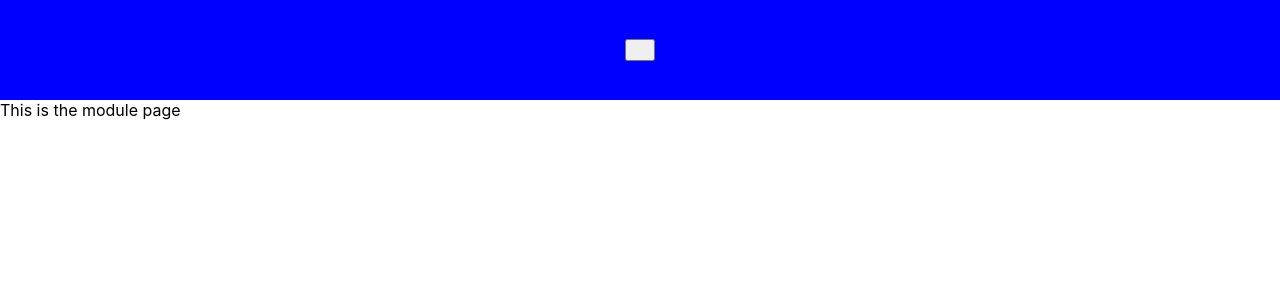
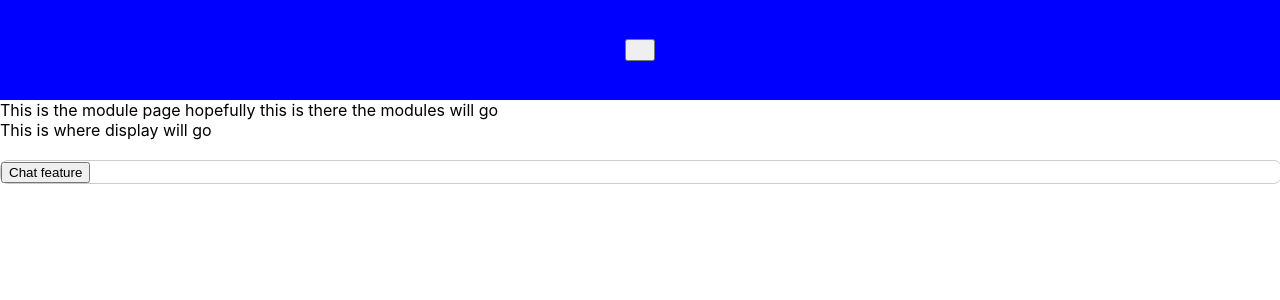
Before and after one commit to SwiftSeizure/tAI, a React (Create React App) app in the folder tai-frontend/: page /modulepage in a window 1280 px wide. Shown: the top 300 px of the page. Built offline with nearby package versions, Linux system fonts and the light colour scheme; some icons are missing.

Commit message:
Chat deature conditional rendering is working

```diff
--- a/tai-frontend/src/pages/Pages.css
+++ b/tai-frontend/src/pages/Pages.css
@@ -149,3 +149,43 @@ input[type="radio"]:checked + .radio-card {
   grid-template-columns: repeat(3, 1fr);
   justify-content: space-evenly;
 }
+
+
+
+/* Module Page Styling  */
+.expanding-chat-div {
+  width: 100%;
+  border: 1px solid #ccc;
+  border-radius: 8px;
+  margin-top: 20px;
+}
+
+.collapsible {
+  background-color: #f1f1f1;
+  color: #444;
+  cursor: pointer;
+  padding: 12px;
+  width: 100%;
+  border: none;
+  text-align: left;
+  outline: none;
+  font-size: 16px;
+  border-radius: 8px 8px 0 0;
+  transition: 0.3s;
+}
+
+.active, .collapsible:hover {
+  background-color: #e0e0e0;
+}
+
+.chat-feature-div {
+  max-height: 0;
+  overflow: hidden;
+  transition: max-height 0.3s ease-out;
+  padding: 0 15px;
+}
+
+.chat-feature-div.expanded {
+  max-height: 500px;
+  padding: 15px;
+}
--- a/tai-frontend/src/pages/Universal/TeacherStudentHomePage.js
+++ b/tai-frontend/src/pages/Universal/TeacherStudentHomePage.js
@@ -108,17 +108,6 @@ const TeacherStudentHomePage = (  ) => {
                     role={role}
                 />
 
-
-
-                <ClassCard
-                    classID={null}
-                    classname={"newClass"}
-                    userID={userID}
-                    role={role}
-                />
-
-
-
         </div>
         </>
     );
--- a/tai-frontend/src/pages/Universal/TeacherStudentModulePage.js
+++ b/tai-frontend/src/pages/Universal/TeacherStudentModulePage.js
@@ -2,17 +2,24 @@ import React, { useEffect, useState } from "react";
 import { useLocation } from "react-router-dom";
 import TitleCard from "../../components/TitleCard";
 import { getRequest } from "../../API";
+
 import axios from "axios";
+import ChatFeature from "../../components/ChatFeature";
 
 const TeacherStudentModulePage = () => {
 
     const [loading, setLoading] = useState(true);
     const [data, setData] = useState(null);
-    const [chatActive, setChatActive] = useState(false);
+
+    const [isExpanded, setIsExpanded] = useState(false);
 
     const location = useLocation();
+    const {unitID, unitName, userID, role} = location.state || {};
 
-    const {unitID, unitName, userID, role} = location.state || {};
+
+    const toggleExpand = () => {
+        setIsExpanded(!isExpanded);
+    };
 
 
     //TODO: make a get request to get all the modules of the unit
@@ -26,7 +33,6 @@ const TeacherStudentModulePage = () => {
                 const response = await getRequest();
                 // TODO Change this response based on getting the stuff back
                 setData(response);
-
 
             }
             catch(error) {
@@ -52,10 +58,28 @@ const TeacherStudentModulePage = () => {
         <>
         <TitleCard
             title={unitName}
-            />
+        />
         <div>
-            This is the module page
+
+            <div>
+                This is the module page hopefully this is there the modules will go
+            </div>
+
+            <div>
+                This is where display will go
+            </div>
+            <div className="expanding-chat-div">
+
+
+                <button onClick={toggleExpand} >
+                    Chat feature
+                </button>
+                {isExpanded && <div> <ChatFeature /> </div>}
+
+            </div>
+
         </div>
+
         </>
     )
 
```
